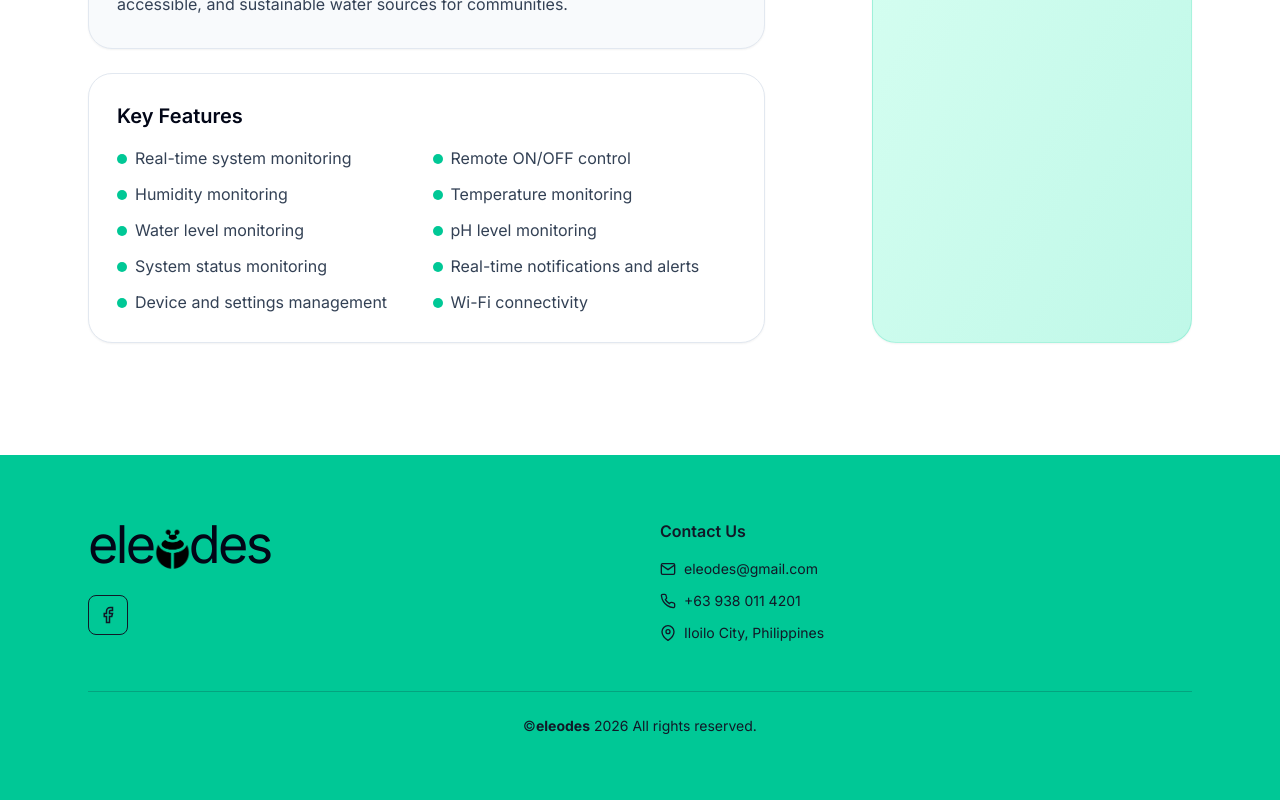
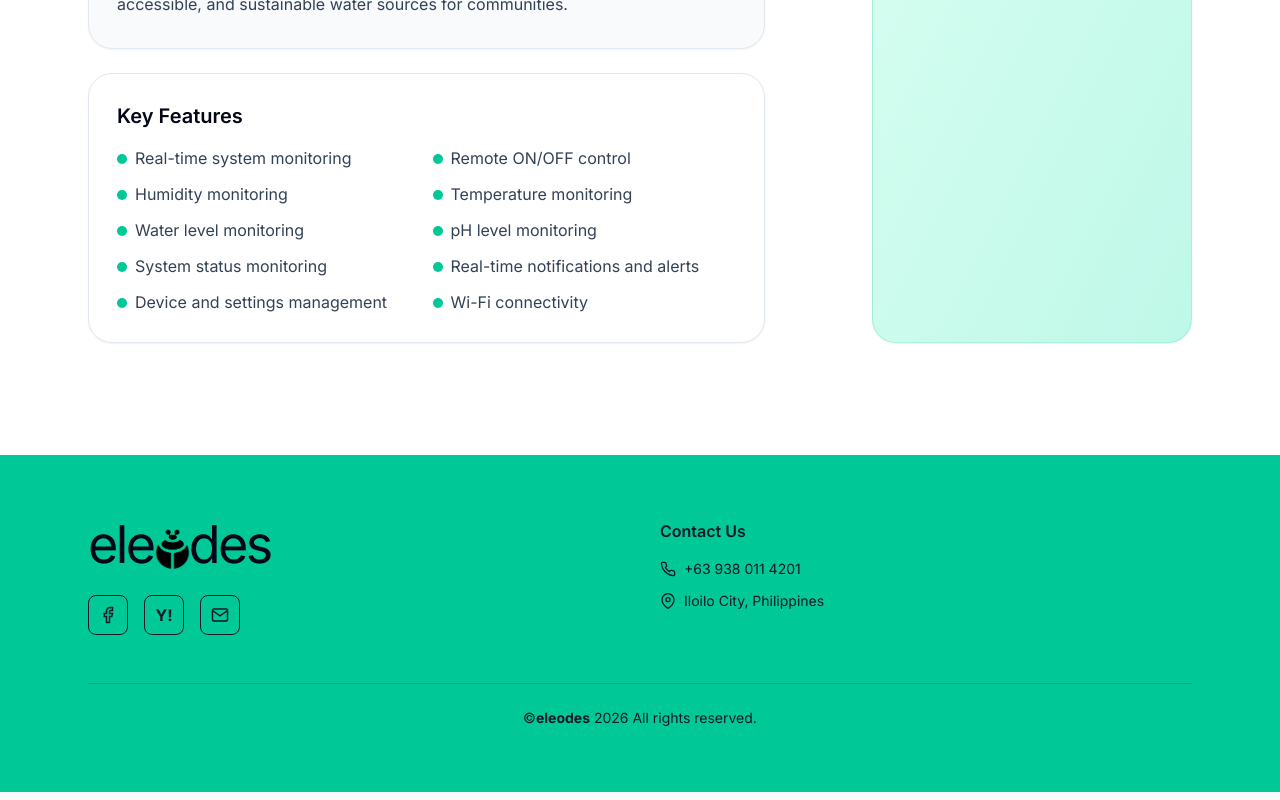
Before and after one commit to frncsoliver3104/eleodes-website, a React (Vite) app: page / in a window 1280 px wide. Shown: the part 3344-4144 px from the top of the page. Built offline with nearby package versions, Linux system fonts and the light colour scheme; no server answers.

Commit message:
Add footer contact buttons

```diff
--- a/src/components/Footer.jsx
+++ b/src/components/Footer.jsx
@@ -22,6 +22,23 @@ const Footer = () => {
                   <path d="M18 2h-3a5 5 0 0 0-5 5v3H7v4h3v8h4v-8h3l1-4h-4V7a1 1 0 0 1 1-1h3z" />
                 </svg>
               </a>
+              <a
+                href="mailto:eleodes@myyahoo.com"
+                className="flex h-10 w-10 items-center justify-center rounded-lg border border-gray-900 transition-colors duration-200 hover:bg-gray-900 hover:text-white"
+                aria-label="Yahoo"
+              >
+                <span className="text-base font-bold leading-none" aria-hidden="true">Y!</span>
+              </a>
+              <a
+                href="mailto:eleodes472@gmail.com"
+                className="flex h-10 w-10 items-center justify-center rounded-lg border border-gray-900 transition-colors duration-200 hover:bg-gray-900 hover:text-white"
+                aria-label="Email eleodes472@gmail.com"
+              >
+                <svg width="18" height="18" viewBox="0 0 24 24" fill="none" stroke="currentColor" strokeWidth="2" aria-hidden="true">
+                  <path d="M4 4h16c1.1 0 2 .9 2 2v12c0 1.1-.9 2-2 2H4c-1.1 0-2-.9-2-2V6c0-1.1.9-2 2-2z" />
+                  <polyline points="22,6 12,13 2,6" />
+                </svg>
+              </a>
             </div>
           </div>
 
@@ -29,13 +46,6 @@ const Footer = () => {
           <div>
             <h4 className="mb-4 font-semibold">Contact Us</h4>
             <ul className="space-y-3 text-sm">
-              <li className="flex items-center gap-2">
-                <svg width="16" height="16" viewBox="0 0 24 24" fill="none" stroke="currentColor" strokeWidth="2">
-                  <path d="M4 4h16c1.1 0 2 .9 2 2v12c0 1.1-.9 2-2 2H4c-1.1 0-2-.9-2-2V6c0-1.1.9-2 2-2z" />
-                  <polyline points="22,6 12,13 2,6" />
-                </svg>
-                <a href="mailto:eleodes@gmail.com" className="hover:underline">eleodes@gmail.com</a>
-              </li>
               <li className="flex items-center gap-2">
                 <svg width="16" height="16" viewBox="0 0 24 24" fill="none" stroke="currentColor" strokeWidth="2">
                   <path d="M22 16.92v3a2 2 0 0 1-2.18 2 19.79 19.79 0 0 1-8.63-3.07 19.5 19.5 0 0 1-6-6 19.79 19.79 0 0 1-3.07-8.67A2 2 0 0 1 4.11 2h3a2 2 0 0 1 2 1.72c.127.96.361 1.903.7 2.81a2 2 0 0 1-.45 2.11L8.09 9.91a16 16 0 0 0 6 6l1.27-1.27a2 2 0 0 1 2.11-.45c.907.339 1.85.573 2.81.7A2 2 0 0 1 22 16.92z" />
```
